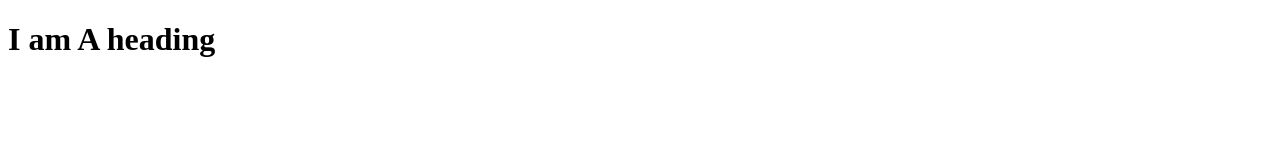
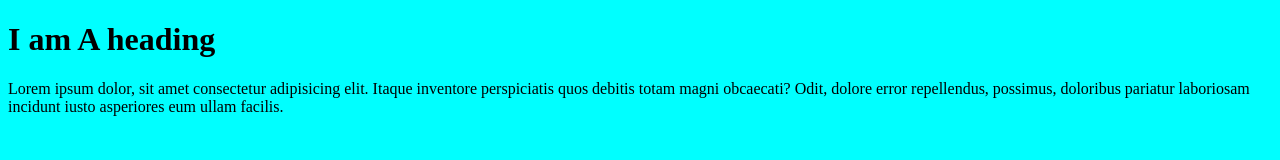
Before and after one commit to rahulchaudharyji4-collab/MyFirstApp, a plain HTML site: page index.html in a window 1280 px wide. Drawn offline with Linux system fonts and the light colour scheme.

Commit message:
adding html css

```diff
--- a/index.html
+++ b/index.html
@@ -4,9 +4,15 @@
     <meta charset="UTF-8">
     <meta name="viewport" content="width=device-width, initial-scale=1.0">
     <title>Document</title>
+    <style>
+        *{
+            background-color: aqua;
+        }
+    </style>
 </head>
 <body>
     <h1>I am A heading</h1>
+    <p>Lorem ipsum dolor, sit amet consectetur adipisicing elit. Itaque inventore perspiciatis quos debitis totam magni obcaecati? Odit, dolore error repellendus, possimus, doloribus pariatur laboriosam incidunt iusto asperiores eum ullam facilis.</p>
 
 </body>
 </html>
```
